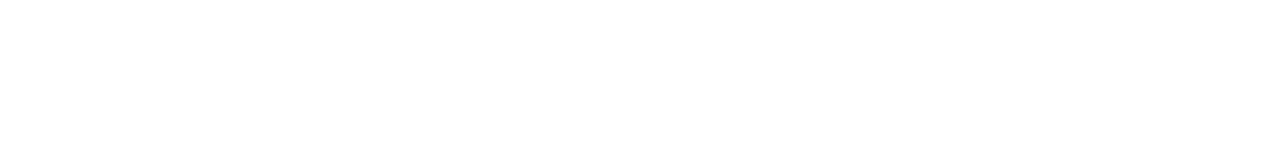
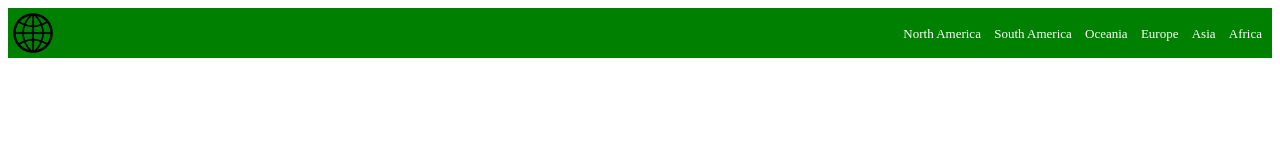
Before and after one commit to GiantRobot76/GeographyFlashCards, a plain HTML site: page index.html in a window 1280 px wide. Drawn offline with Linux system fonts and the light colour scheme.

Commit message:
Header Added and Styled

```diff
--- a/css/style.css
+++ b/css/style.css
@@ -1,5 +1,35 @@
 header {
   width: 100%;
+  height: 50px;
   background-color: green;
   color: white;
 }
+
+.icon {
+  height: 40px;
+  width: 40px;
+  padding: 5px;
+  display: inline;
+  float: left;
+}
+
+header nav ul {
+  color: black;
+  font-size: small;
+  padding: 5px;
+}
+
+header nav ul li {
+  margin: 5px;
+  text-decoration: none;
+  display: inline;
+}
+
+a {
+  text-decoration: none;
+  color: white;
+}
+
+.float-right {
+  float: right;
+}
--- a/index.html
+++ b/index.html
@@ -8,6 +8,18 @@
     <title>Document</title>
   </head>
 
-  <header></header>
+  <header>
+    <img class="icon" src="resources/images/1024px-Globe_icon.svg.png" />
+    <nav>
+      <ul class="float-right">
+        <li><a href="#">North America</a></li>
+        <li><a href="#">South America</a></li>
+        <li><a href="#">Oceania</a></li>
+        <li><a href="#">Europe</a></li>
+        <li><a href="#">Asia</a></li>
+        <li><a href="#">Africa</a></li>
+      </ul>
+    </nav>
+  </header>
   <body></body>
 </html>
```
Also changed, not shown: resources/images/1024px-Globe_icon.svg.png (added).
